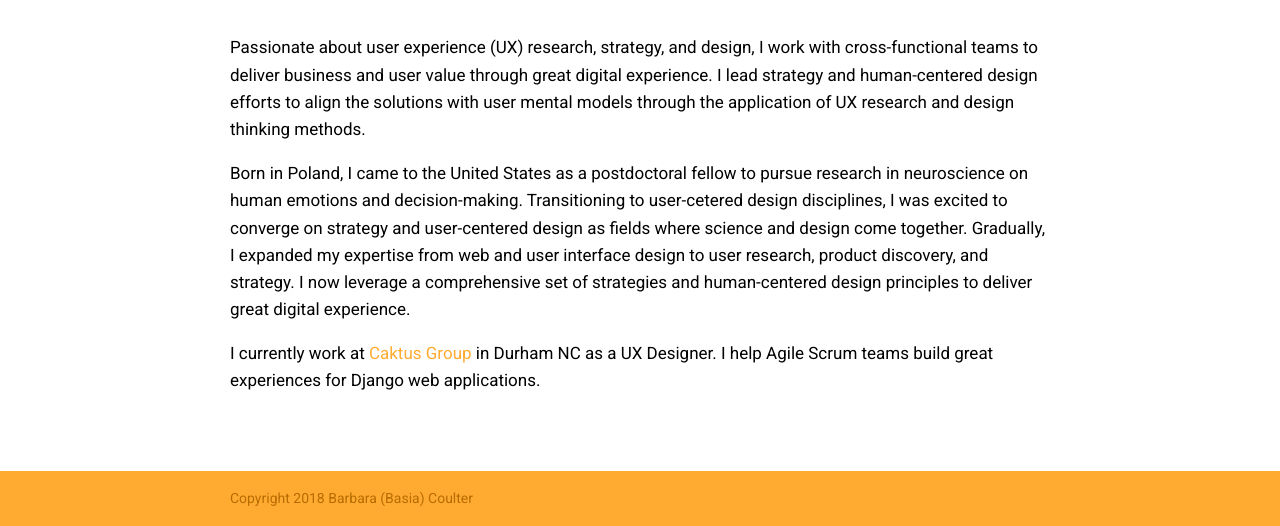
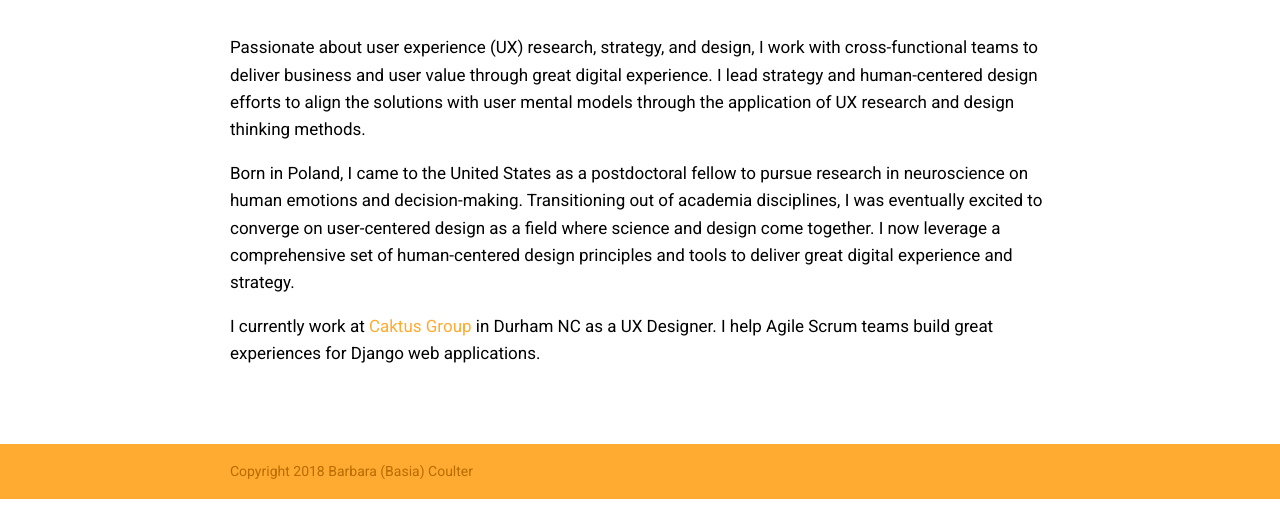
Before and after one commit to basiacoulter/portfolio, a plain HTML site: page index.html in a window 1280 px wide. Shown: the part 576-1102 px from the top of the page. After the commit the page ends 1075 px from the top, so only its background shows below. Drawn offline with Linux system fonts and the light colour scheme.

Commit message:
intro edits

```diff
--- a/index.html
+++ b/index.html
@@ -51,7 +51,7 @@
     	<div class="main__content">
             <h2>About</h2>
                 <p>Passionate about user experience (UX) research, strategy, and design, I work with cross-functional teams to deliver business and user value through great digital experience. I lead strategy and human-centered design efforts to align the solutions with user mental models through the application of UX research and design thinking methods.</p>
-                <p>Born in Poland, I came to the United States as a postdoctoral fellow to pursue research in neuroscience on human emotions and decision-making. Transitioning to user-cetered design disciplines, I was excited to converge on strategy and user-centered design as fields where science and design come together. Gradually, I expanded my expertise from web and user interface design to user research, product discovery, and strategy. I now leverage a comprehensive set of strategies and human-centered design principles to deliver great digital experience.</p>
+                <p>Born in Poland, I came to the United States as a postdoctoral fellow to pursue research in neuroscience on human emotions and decision-making. Transitioning out of academia disciplines, I was eventually excited to converge on user-centered design as a field where science and design come together. I now leverage a comprehensive set of human-centered design principles and tools to deliver great digital experience and strategy.</p>
                 <p>I currently work at <a href="https://www.caktusgroup.com/" target="_blank">Caktus Group</a> in Durham NC as a UX Designer. I help Agile Scrum teams build great experiences for Django web applications.</p>
         </div>
     </main>
```
